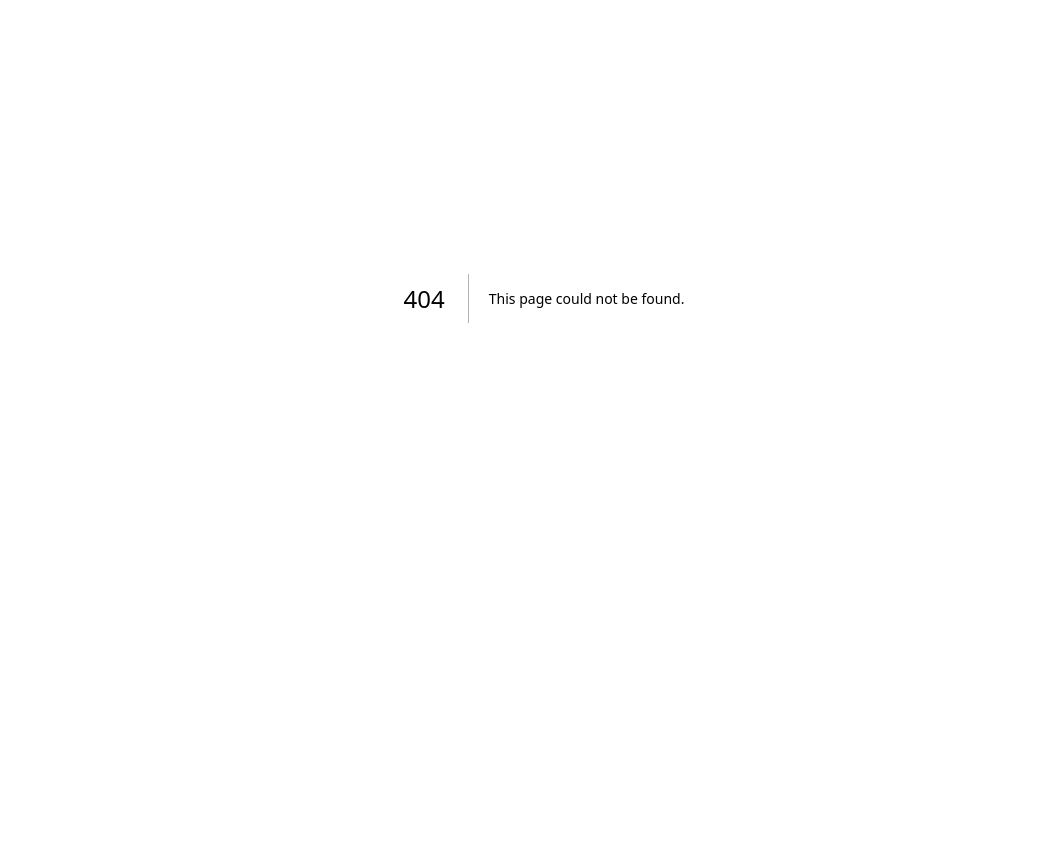
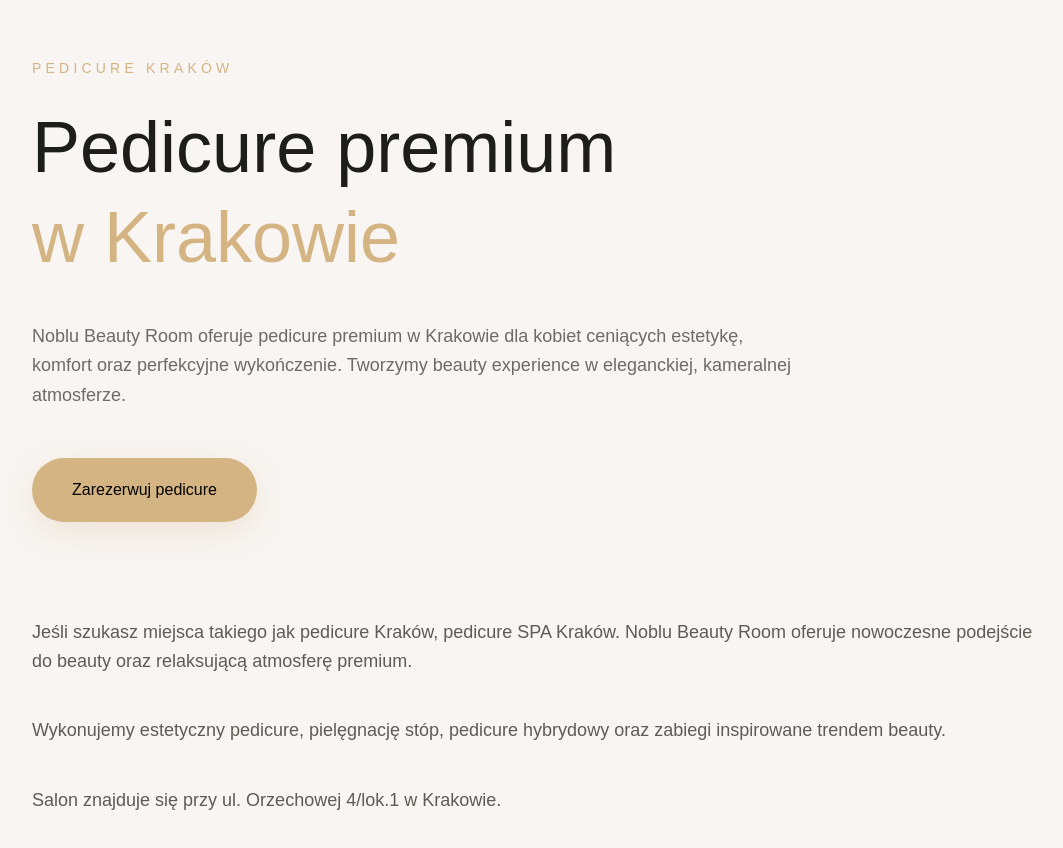
Before and after one commit to Noblunat/noblu-beauty-room, a Next.js app: page /pedicure-krakow in a window 1280 px wide. Before the commit this address had no page. Shown: the part 102-950 px from the top of the page, without its empty margins (96-1159 px from the left). Before the commit the page ends 800 px from the top, so only its background shows below. Built offline with nearby package versions, Linux system fonts and the light colour scheme.

Commit message:
Add pedicure Krakow landing page

```diff
--- a/app/page.tsx
+++ b/app/page.tsx
@@ -890,7 +890,12 @@ referrerPolicy="no-referrer-when-downgrade"
             Stylizacja rzęs Kraków
           </a>
 
-          <div>Pedicure SPA</div>
+          <a
+            href="/pedicure-krakow"
+            className="block hover:text-[#D4B483] transition-colors"
+          >
+            Pedicure Kraków
+          </a>
 
         </div>
       </div>
--- /dev/null
+++ b/app/pedicure-krakow/page.tsx
@@ -0,0 +1,72 @@
+export const metadata = {
+  title: "Pedicure Kraków | Noblu Beauty Room",
+  description:
+    "Pedicure premium w Krakowie. Pedicure SPA, estetyczna pielęgnacja stóp i beauty experience w Noblu Beauty Room.",
+}
+
+export default function PedicureKrakowPage() {
+  return (
+    <main className="min-h-screen bg-[#F8F5F2] text-[#1D1D1B]">
+
+      <section className="pt-40 pb-24 px-6 lg:px-12">
+        <div className="max-w-5xl mx-auto">
+
+          <div className="text-sm uppercase tracking-[0.3em] text-[#D4B483] mb-6">
+            Pedicure Kraków
+          </div>
+
+          <h1 className="text-5xl lg:text-7xl font-light leading-tight">
+            Pedicure premium
+            <span className="block text-[#D4B483]">
+              w Krakowie
+            </span>
+          </h1>
+
+          <p className="mt-10 text-lg text-[#6D6B68] leading-relaxed max-w-3xl">
+            Noblu Beauty Room oferuje pedicure premium w Krakowie
+            dla kobiet ceniących estetykę, komfort oraz perfekcyjne
+            wykończenie. Tworzymy beauty experience w eleganckiej,
+            kameralnej atmosferze.
+          </p>
+
+          <div className="mt-12">
+            <a
+              href="https://booksy.com/pl-pl/105150_noblu-beauty-room_paznokcie_8820_krakow"
+              target="_blank"
+              rel="noopener noreferrer"
+              className="inline-flex items-center justify-center px-10 py-5 rounded-full bg-[#D4B483] text-black font-medium hover:scale-105 transition-transform shadow-[0_10px_30px_rgba(212,180,131,0.25)]"
+            >
+              Zarezerwuj pedicure
+            </a>
+          </div>
+
+        </div>
+      </section>
+
+      <section className="pb-24 px-6 lg:px-12">
+        <div className="max-w-5xl mx-auto space-y-10 text-lg leading-relaxed text-[#5F5B56]">
+
+          <p>
+            Jeśli szukasz miejsca takiego jak pedicure Kraków,
+            pedicure SPA Kraków.
+            Noblu Beauty Room oferuje nowoczesne podejście do beauty
+            oraz relaksującą atmosferę premium.
+          </p>
+
+          <p>
+            Wykonujemy estetyczny pedicure, pielęgnację stóp,
+            pedicure hybrydowy oraz zabiegi inspirowane trendem
+            beauty.
+          </p>
+
+          <p>
+            Salon znajduje się przy ul. Orzechowej 4/lok.1
+            w Krakowie.
+          </p>
+
+        </div>
+      </section>
+
+    </main>
+  )
+}
```
